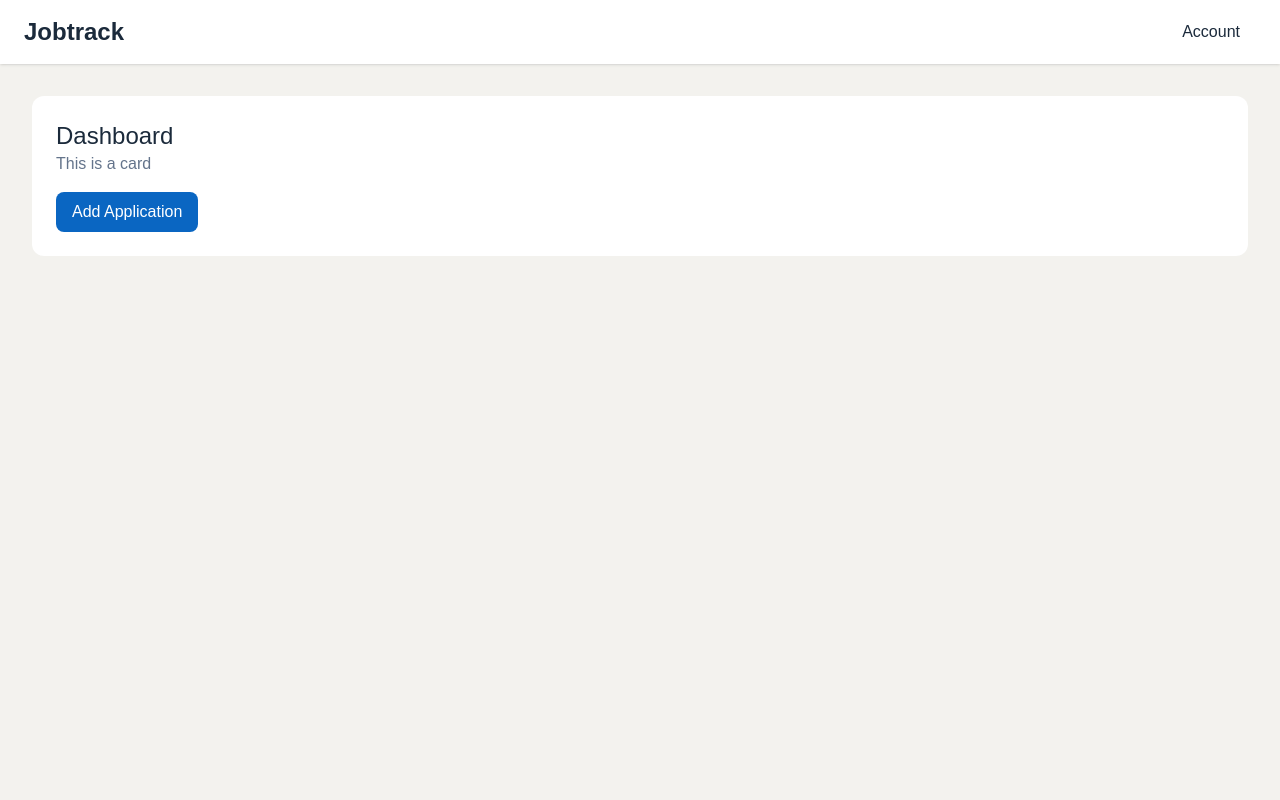
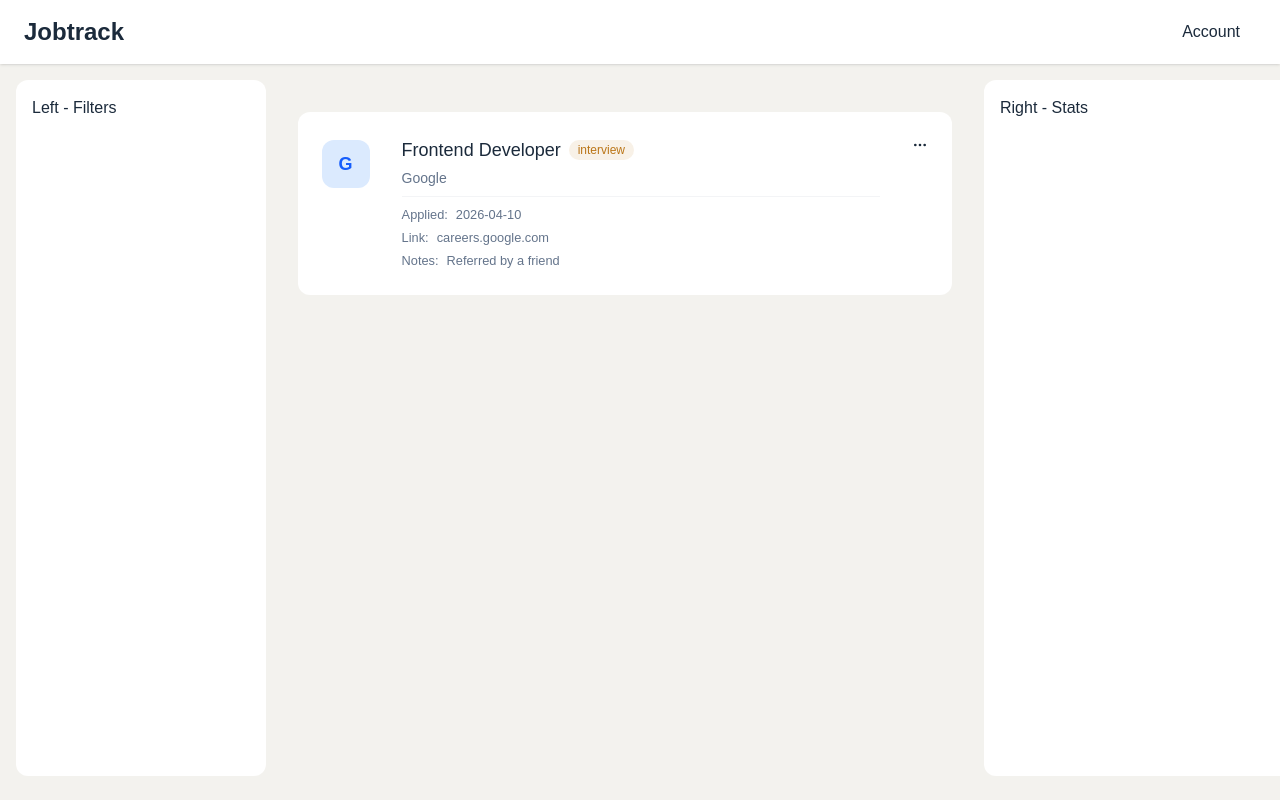
Before and after one commit to hahuynh28/job-tracker, a React (Vite) app in the folder frontend/: page /dashboard in a window 1280 px wide. Built offline with nearby package versions, Linux system fonts and the light colour scheme; sample sign-in values are in the browser's storage.

Commit message:
feat: dashboard layout and application card component

```diff
--- /dev/null
+++ b/frontend/src/components/ApplicationCard.jsx
@@ -0,0 +1,74 @@
+import React from "react";
+import { Badge } from "@/components/ui/badge";
+import { Button } from "@/components/ui/button";
+import {
+  DropdownMenu,
+  DropdownMenuTrigger,
+  DropdownMenuContent,
+  DropdownMenuItem,
+} from "@/components/ui/dropdown-menu";
+import { MoreHorizontal } from "lucide-react";
+
+const ApplicationCard = () => {
+  const application = {
+    company: "Google",
+    role: "Frontend Developer",
+    status: "interview",
+    dateApplied: "2026-04-10",
+    link: "careers.google.com",
+    notes: "Referred by a friend",
+  };
+
+  return (
+    <div>
+      <div className="bg-surface rounded-lg px-6 py-4 mt-4">
+        <div className="flex gap-4">
+          <div className="w-12 h-12 rounded-lg bg-blue-100 flex items-center justify-center text-blue-600 font-semibold text-lg mt-3">
+            {application.company[0].toUpperCase()}
+          </div>
+          <div className="flex flex-1 flex-col gap-1 mx-4 mt-2">
+            <div className="flex items-center gap-2">
+              <h1 className="text-text-primary text-lg font-medium">
+                {application.role}
+              </h1>
+              <Badge variant={application.status}>{application.status}</Badge>
+            </div>
+            <p className="text-text-secondary text-sm">{application.company}</p>
+
+            <hr className="border-gray-100 my-1" />
+            <div className="flex items-center gap-2">
+              <small className="text-text-secondary">Applied:</small>
+              <small className="text-text-secondary">
+                {application.dateApplied}
+              </small>
+            </div>
+            <div className="flex items-center gap-2">
+              <small className="text-text-secondary">Link:</small>
+              <small className="text-text-secondary">{application.link}</small>
+            </div>
+            <div className="flex items-center gap-2 mb-2">
+              <small className="text-text-secondary">Notes:</small>
+              <small className="text-text-secondary">{application.notes}</small>
+            </div>
+          </div>
+
+          <div className="self-start mt-2">
+            <DropdownMenu>
+              <DropdownMenuTrigger>
+                <MoreHorizontal className="w-4 h-4" />
+              </DropdownMenuTrigger>
+              <DropdownMenuContent align="end">
+                <DropdownMenuItem>Edit</DropdownMenuItem>
+                <DropdownMenuItem className="text-[#a32d2d]">
+                  Delete
+                </DropdownMenuItem>
+              </DropdownMenuContent>
+            </DropdownMenu>
+          </div>
+        </div>
+      </div>
+    </div>
+  );
+};
+
+export default ApplicationCard;
--- /dev/null
+++ b/frontend/src/components/ui/badge.jsx
@@ -0,0 +1,48 @@
+import * as React from "react";
+import { cva } from "class-variance-authority";
+import { Slot } from "radix-ui";
+
+import { cn } from "@/lib/utils";
+
+const badgeVariants = cva(
+  "group/badge inline-flex h-5 w-fit shrink-0 items-center justify-center gap-1 overflow-hidden rounded-4xl border border-transparent px-2 py-0.5 text-xs font-medium whitespace-nowrap transition-all focus-visible:border-ring focus-visible:ring-[3px] focus-visible:ring-ring/50 has-data-[icon=inline-end]:pr-1.5 has-data-[icon=inline-start]:pl-1.5 aria-invalid:border-destructive aria-invalid:ring-destructive/20 dark:aria-invalid:ring-destructive/40 [&>svg]:pointer-events-none [&>svg]:size-3!",
+  {
+    variants: {
+      variant: {
+        default: "bg-primary text-primary-foreground [a]:hover:bg-primary/80",
+        secondary:
+          "bg-secondary text-secondary-foreground [a]:hover:bg-secondary/80",
+        destructive:
+          "bg-destructive/10 text-destructive focus-visible:ring-destructive/20 dark:bg-destructive/20 dark:focus-visible:ring-destructive/40 [a]:hover:bg-destructive/20",
+        outline:
+          "border-border text-foreground [a]:hover:bg-muted [a]:hover:text-muted-foreground",
+        ghost:
+          "hover:bg-muted hover:text-muted-foreground dark:hover:bg-muted/50",
+        link: "text-primary underline-offset-4 hover:underline",
+        wishlist: "bg-[#888780]/10 text-[#888780] border-transparent",
+        applied: "bg-[#0a66c2]/10 text-[#0a66c2] border-transparent",
+        interview: "bg-[#ba7517]/10 text-[#ba7517] border-transparent",
+        offer: "bg-[#3b6d11]/10 text-[#3b6d11] border-transparent",
+        rejected: "bg-[#a32d2d]/10 text-[#a32d2d] border-transparent",
+      },
+    },
+    defaultVariants: {
+      variant: "default",
+    },
+  },
+);
+
+function Badge({ className, variant = "default", asChild = false, ...props }) {
+  const Comp = asChild ? Slot.Root : "span";
+
+  return (
+    <Comp
+      data-slot="badge"
+      data-variant={variant}
+      className={cn(badgeVariants({ variant }), className)}
+      {...props}
+    />
+  );
+}
+
+export { Badge, badgeVariants };
--- a/frontend/src/components/ui/button.jsx
+++ b/frontend/src/components/ui/button.jsx
@@ -1,15 +1,15 @@
-import * as React from "react"
+import * as React from "react";
 import { cva } from "class-variance-authority";
-import { Slot } from "radix-ui"
+import { Slot } from "radix-ui";
 
-import { cn } from "@/lib/utils"
+import { cn } from "@/lib/utils";
 
 const buttonVariants = cva(
   "group/button inline-flex shrink-0 items-center justify-center rounded-lg border border-transparent bg-clip-padding text-sm font-medium whitespace-nowrap transition-all outline-none select-none focus-visible:border-ring focus-visible:ring-3 focus-visible:ring-ring/50 active:not-aria-[haspopup]:translate-y-px disabled:pointer-events-none disabled:opacity-50 aria-invalid:border-destructive aria-invalid:ring-3 aria-invalid:ring-destructive/20 dark:aria-invalid:border-destructive/50 dark:aria-invalid:ring-destructive/40 [&_svg]:pointer-events-none [&_svg]:shrink-0 [&_svg:not([class*='size-'])]:size-4",
   {
     variants: {
       variant: {
-        default: "bg-primary text-primary-foreground [a]:hover:bg-primary/80",
+        default: "bg-primary text-white hover:bg-primary/80",
         outline:
           "border-border bg-background hover:bg-muted hover:text-foreground aria-expanded:bg-muted aria-expanded:text-foreground dark:border-input dark:bg-input/30 dark:hover:bg-input/50",
         secondary:
@@ -17,7 +17,7 @@ const buttonVariants = cva(
         ghost:
           "hover:bg-muted hover:text-foreground aria-expanded:bg-muted aria-expanded:text-foreground dark:hover:bg-muted/50",
         destructive:
-          "bg-destructive/10 text-destructive hover:bg-destructive/20 focus-visible:border-destructive/40 focus-visible:ring-destructive/20 dark:bg-destructive/20 dark:hover:bg-destructive/30 dark:focus-visible:ring-destructive/40",
+          "bg-[#a32d2d]/10 text-[#a32d2d] hover:bg-[#a32d2d]/20 focus-visible:border-[#a32d2d]/40 focus-visible:ring-[#a32d2d]/20",
         link: "text-primary underline-offset-4 hover:underline",
       },
       size: {
@@ -38,8 +38,8 @@ const buttonVariants = cva(
       variant: "default",
       size: "default",
     },
-  }
-)
+  },
+);
 
 function Button({
   className,
@@ -48,7 +48,7 @@ function Button({
   asChild = false,
   ...props
 }) {
-  const Comp = asChild ? Slot.Root : "button"
+  const Comp = asChild ? Slot.Root : "button";
 
   return (
     <Comp
@@ -56,8 +56,9 @@ function Button({
       data-variant={variant}
       data-size={size}
       className={cn(buttonVariants({ variant, size, className }))}
-      {...props} />
+      {...props}
+    />
   );
 }
 
-export { Button, buttonVariants }
+export { Button, buttonVariants };
--- a/frontend/src/index.css
+++ b/frontend/src/index.css
@@ -10,13 +10,6 @@
   /* Text */
   --color-text-primary: #1b2a3b;
   --color-text-secondary: #64748b;
-
-  /* Status */
-  --color-wishlist: #888780;
-  --color-applied: #0a66c2;
-  --color-interview: #ba7517;
-  --color-offer: #3b6d11;
-  --color-rejected: #a32d2d;
 
   /* Border radius */
   --radius-sm: 4px;
--- a/frontend/src/pages/Dashboard.jsx
+++ b/frontend/src/pages/Dashboard.jsx
@@ -1,14 +1,19 @@
 import React from "react";
+import ApplicationCard from "../components/ApplicationCard";
 
 const Dashboard = () => {
   return (
-    <div className="bg-background h-[calc(100vh-74px)] p-8">
-      <div className="bg-surface rounded-lg p-6">
-        <h1 className="text-text-primary text-2xl font-medium">Dashboard</h1>
-        <p className="text-text-secondary">This is a card</p>
-        <button className="bg-primary text-white px-4 py-2 rounded-md mt-4">
-          Add Application
-        </button>
+    <div className="h-[calc(100vh-72px)] p-4 overflow-hidden">
+      {" "}
+      {/* outer container with padding */}
+      <div className="grid grid-cols-[20%_55%_25%] gap-4 h-full">
+        {" "}
+        {/* grid container */}
+        <div className="bg-surface rounded-lg p-4 h-full">Left - Filters</div>
+        <div className=" rounded-lg p-4 overflow-y-auto h-full">
+          <ApplicationCard />
+        </div>
+        <div className="bg-surface rounded-lg p-4 h-full">Right - Stats</div>
       </div>
     </div>
   );
```
